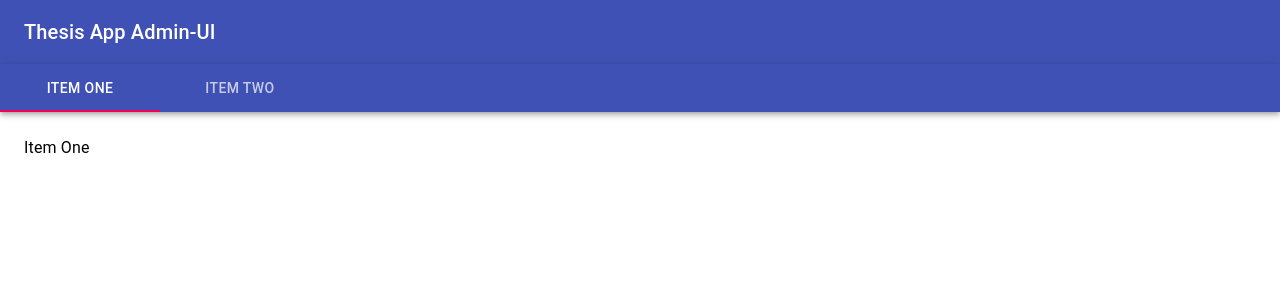
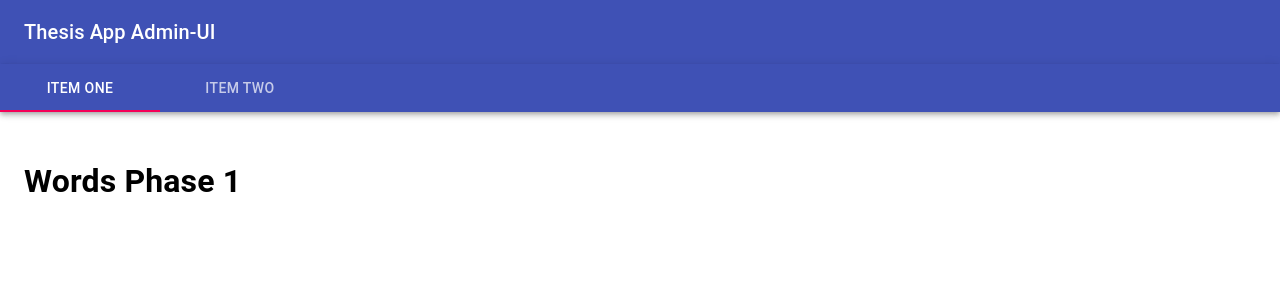
Before and after one commit to sahar227/language-thesis-admin-ui, a React (Create React App) app: page / in a window 1280 px wide. Shown: the top 300 px of the page. Built offline with nearby package versions, Linux system fonts and the light colour scheme.

Commit message:
Added initial component for Phase 1 word editor

```diff
--- a/src/Components/WordPhaseTabs/WordPhaseTabs.jsx
+++ b/src/Components/WordPhaseTabs/WordPhaseTabs.jsx
@@ -6,6 +6,7 @@ import Tabs from "@material-ui/core/Tabs";
 import Tab from "@material-ui/core/Tab";
 import Typography from "@material-ui/core/Typography";
 import Box from "@material-ui/core/Box";
+import WordsEditorPhase1 from "../WordsEditorPhase1/WordsEditorPhase1";
 
 function TabPanel(props) {
   const { children, value, index, ...other } = props;
@@ -68,7 +69,7 @@ export default function WordPhaseTabs() {
         </Tabs>
       </AppBar>
       <TabPanel value={value} index={0}>
-        Item One
+        <WordsEditorPhase1 />
       </TabPanel>
       <TabPanel value={value} index={1}>
         Item Two
--- /dev/null
+++ b/src/Components/WordsEditorPhase1/WordsEditorPhase1.jsx
@@ -0,0 +1,9 @@
+import React from "react";
+
+export default function WordsEditorPhase1({ words }) {
+  return (
+    <div>
+      <h1>Words Phase 1</h1>
+    </div>
+  );
+}
```
